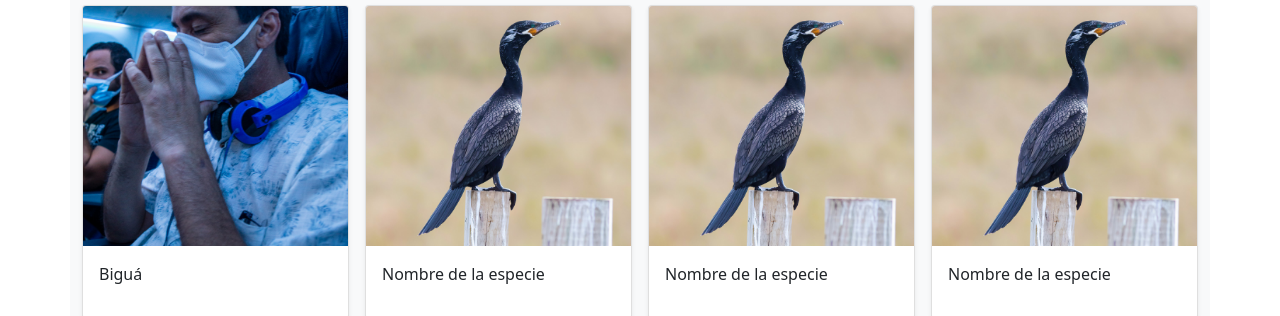
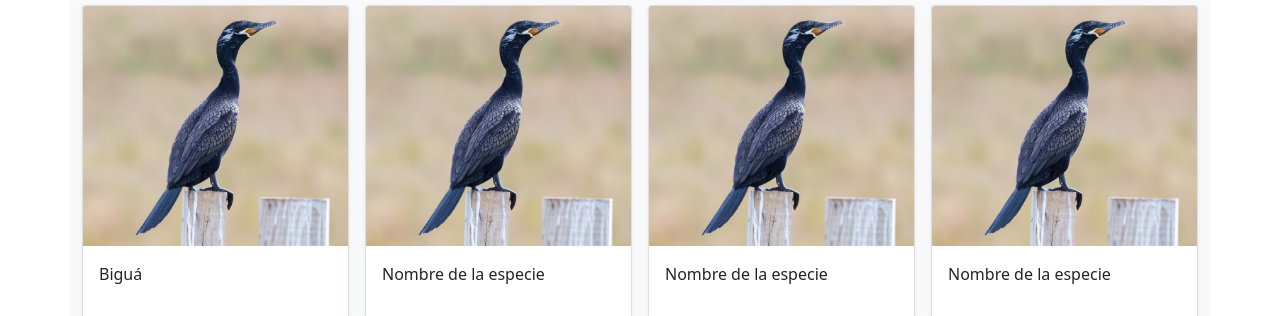
Before and after one commit to nikof7/qr_inat, a plain HTML site: page static/index.html in a window 1280 px wide. Shown: the part 313-629 px from the top of the page. Drawn offline with Linux system fonts and the light colour scheme.

Commit message:
Update index.html

```diff
--- a/static/index.html
+++ b/static/index.html
@@ -61,7 +61,7 @@
                 <a href="info.html" class="text-reset text-decoration-none">
                   <div class="col">
                      <div class="card shadow-sm">
-                        <img src="assets/img/2.jpg" class="card-img-top" width="100%" height="225" style="height: 15rem;">
+                        <img src="assets/img/thumbail.jpg" class="card-img-top" width="100%" height="225" style="height: 15rem;">
                         <div class="card-body">
                            <p class="card-text">Biguá</p>
                            <div class="d-flex justify-content-between align-items-center">
```
